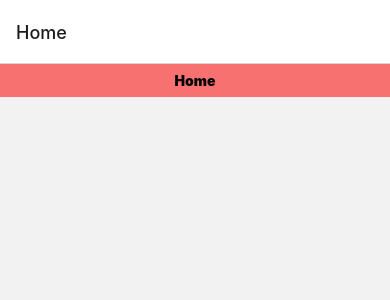
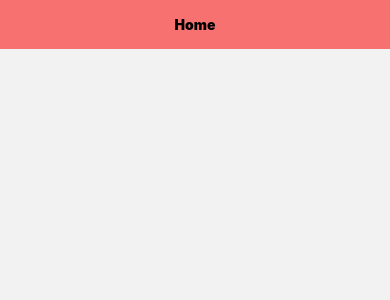
Before and after one commit to bombh/Uberoo, a React Native app: screen / in a window 390 px wide. Shown: the top 300 px of the page. Built offline with nearby package versions, Linux system fonts and the light colour scheme.

Commit message:
Add naigation useLayoutEffect

```diff
--- a/screens/Home.js
+++ b/screens/Home.js
@@ -1,12 +1,21 @@
-import { View, Text } from 'react-native'
-import React from 'react'
+import { View, Text, SafeAreaView } from 'react-native'
+import React, { useLayoutEffect } from 'react'
+import { useNavigation } from '@react-navigation/native'
 
 const Home = () => {
-  return (
-    <View className="bg-red-400">
-      <Text className="text-center font-black p-2">Home</Text>
-    </View>
-  )
+   const navigation = useNavigation()
+
+   useLayoutEffect( () => {
+      navigation.setOptions({
+         headerShown: false
+      })
+   }, [])
+
+   return (
+      <SafeAreaView className="bg-red-400">
+         <Text className="text-center font-black p-4">Home</Text>
+      </SafeAreaView>
+)
 }
 
 export default Home
```
